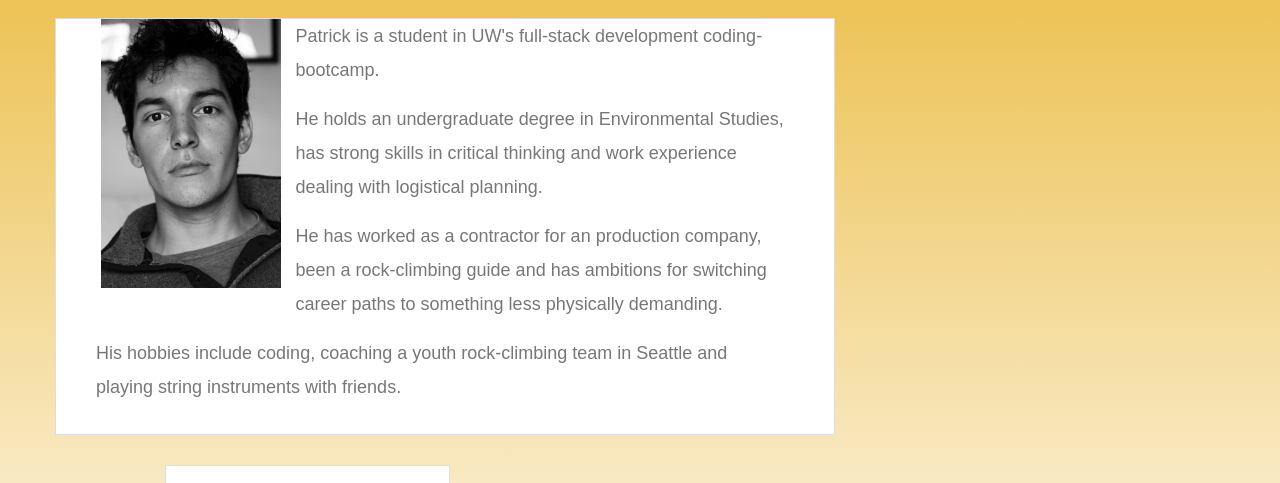
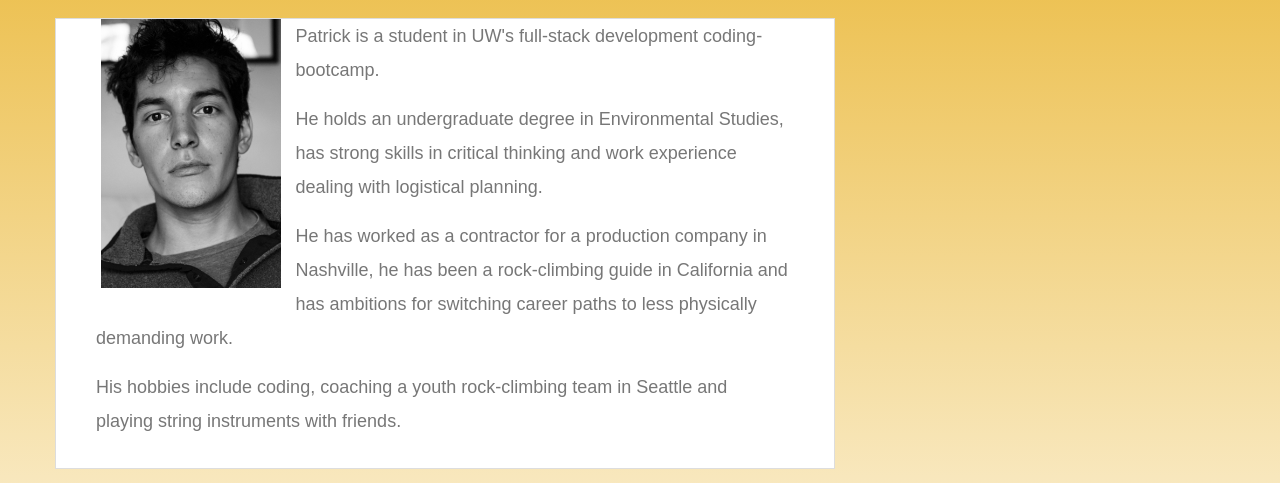
Before and after one commit to PatrickStutts/ResponsiveBio, a plain HTML site: page index.html in a window 1280 px wide. Shown: the part 94-577 px from the top of the page. Drawn offline with nearby package versions, Linux system fonts and the light colour scheme.

Commit message:
fixed typos in index page

```diff
--- a/index.html
+++ b/index.html
@@ -35,7 +35,7 @@
          <img class="pull-left img-responsive" id="profile-photo" src="assets/meFace.jpg" alt="Patrick Stutts profile">
          <p>Patrick is a student in UW's full-stack development coding-bootcamp.</p>
          <p>He holds an undergraduate degree in Environmental Studies, has strong skills in critical thinking and work experience dealing with logistical planning.</p>
-         <p>He has worked as a contractor for an production company, been a rock-climbing guide and has ambitions for switching career paths to something less physically demanding.</p>
+         <p>He has worked as a contractor for a production company in Nashville, he has been a rock-climbing guide in California and has ambitions for switching career paths to less physically demanding work.</p>
          <p>His hobbies include coding, coaching a youth rock-climbing team in Seattle and playing string instruments with friends.</p>
        </div>
      </div>
```
